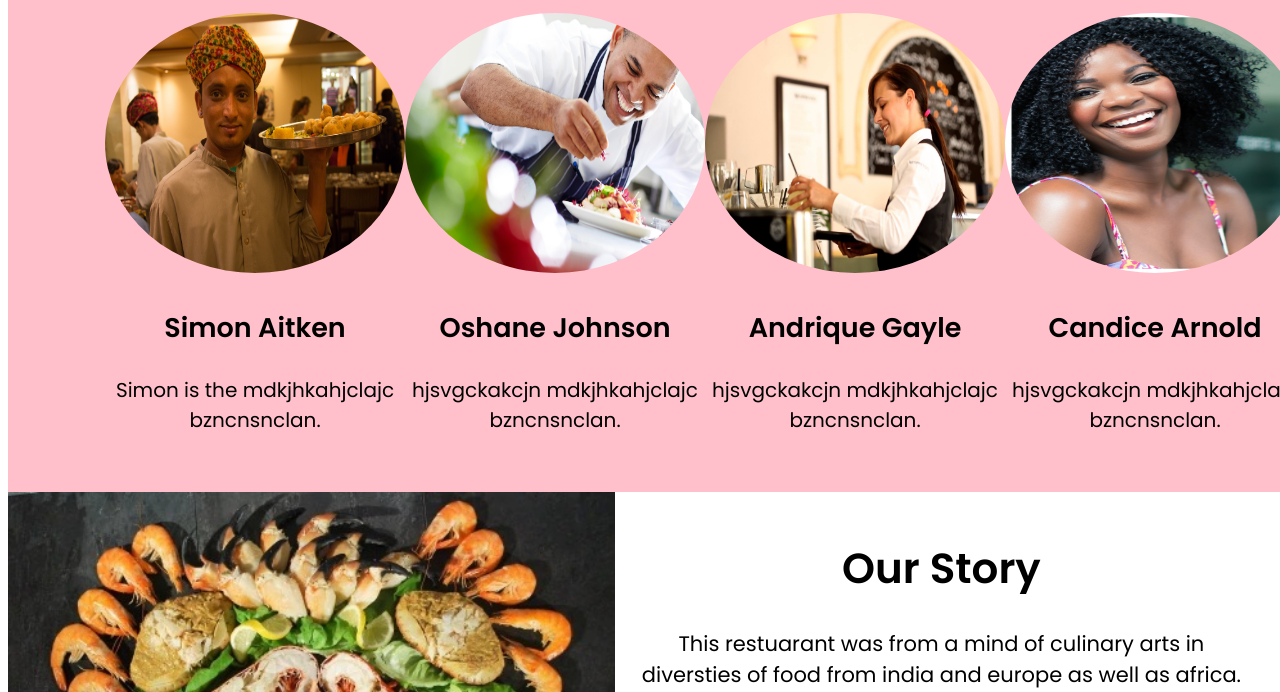
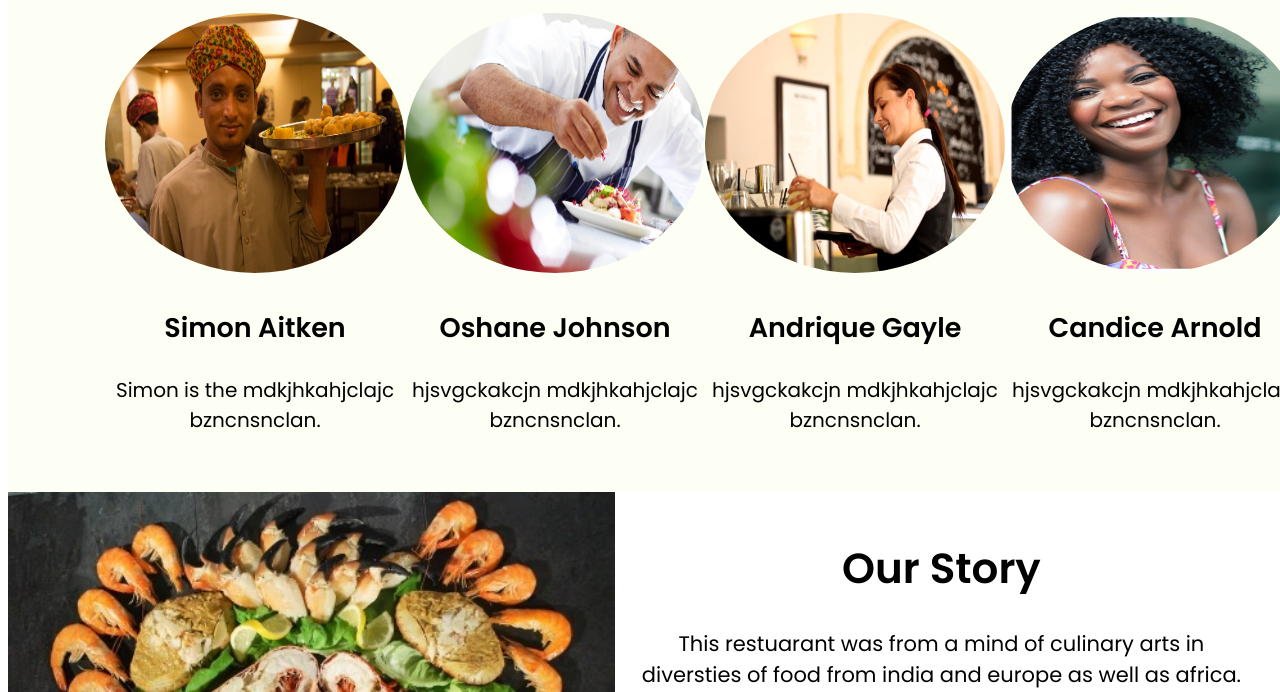
Before and after one commit to ShadowIIV/villiacwebproject, a plain HTML site: page About_Us.html in a window 1280 px wide. Shown: the part 606-1298 px from the top of the page. Drawn offline with Linux system fonts and the light colour scheme.

Commit message:
Update Style.css

```diff
--- a/CSS/Style.css
+++ b/CSS/Style.css
@@ -397,7 +397,7 @@ a{
 
 .Our_Team_Section{
 	float: left;
-	background-color: pink;
+	background-color: #fdfff5;
 	width: 98%;
 	height: auto;
 	text-align:center;
```
